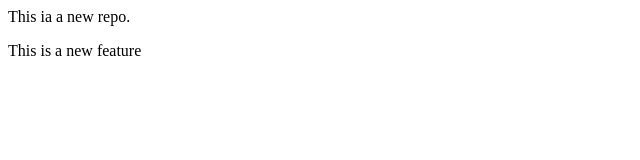
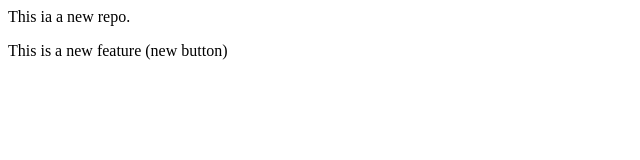
Before and after one commit to sravan-gitrepo/localrepo, a plain HTML site: page index.html in a window 1280 px wide. Shown: the full height of the page, 0-640 px from the left. Drawn offline with Linux system fonts and the light colour scheme.

```diff
--- a/index.html
+++ b/index.html
@@ -1,2 +1,2 @@
 <p> This ia a new repo. </p>
-<p> This is a new feature </p>
+<p> This is a new feature (new button) </p>
```
